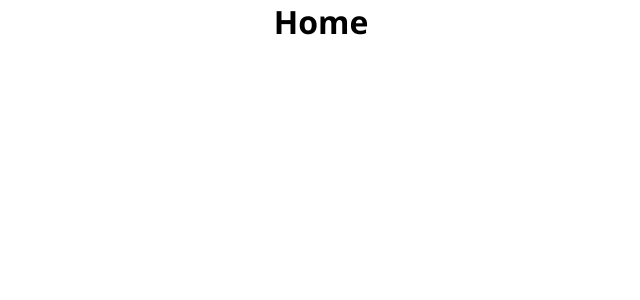
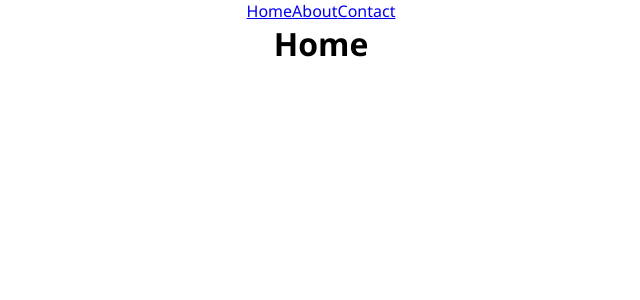
Before and after one commit to GhostArnold/practic-routing-app, a React (Create React App) app: page / in a window 1280 px wide. Shown: the top 300 px of the page, without its empty margins (319-959 px from the left). Built offline with nearby package versions, Linux system fonts and the light colour scheme.

Commit message:
We have created a prototype of the menu

```diff
--- a/package.json
+++ b/package.json
@@ -1,6 +1,6 @@
 {
   "name": "practic-routing-app",
-  "version": "1.0.0",
+  "version": "1.1.0",
   "private": true,
   "dependencies": {
     "@testing-library/jest-dom": "^5.17.0",
--- a/src/components/Home.jsx
+++ b/src/components/Home.jsx
@@ -1,6 +1,9 @@
+import Menu from './Menu';
+
 const Home = () => {
   return (
     <>
+      <Menu />
       <h1>Home</h1>
     </>
   );
--- /dev/null
+++ b/src/components/Menu.jsx
@@ -0,0 +1,16 @@
+import { Link } from 'react-router-dom';
+
+// Компонент Menu представляет навигационное меню, содержащее ссылки для перехода между различными страницами приложения.
+const Menu = () => {
+  return (
+    // Навигационное меню обернуто в тег <nav>, чтобы обозначить его навигационный характер.
+    <nav>
+      {/* <Link> - это элемент, который позволяет пользователю перейти на другую страницу, щелкнув по ней */}
+      <Link to="/">Home</Link>
+      <Link to="/about">About</Link>
+      <Link to="/contacts">Contact</Link>
+    </nav>
+  );
+};
+
+export default Menu;
```
Also changed, not shown: 1 other file (tests, documents, lock files or other folders).
